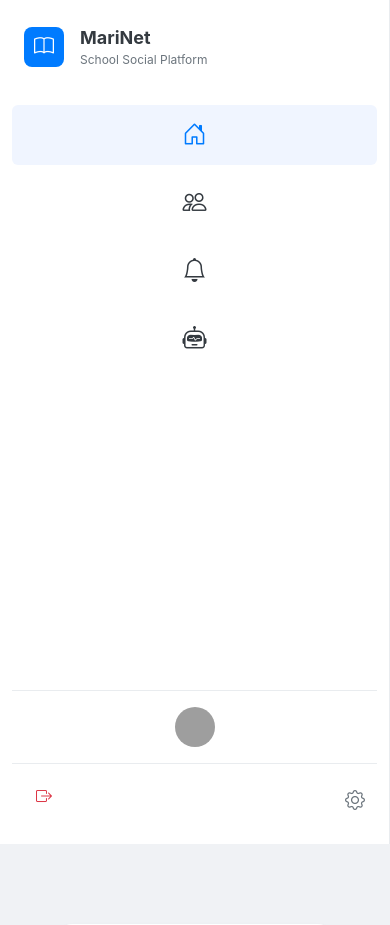
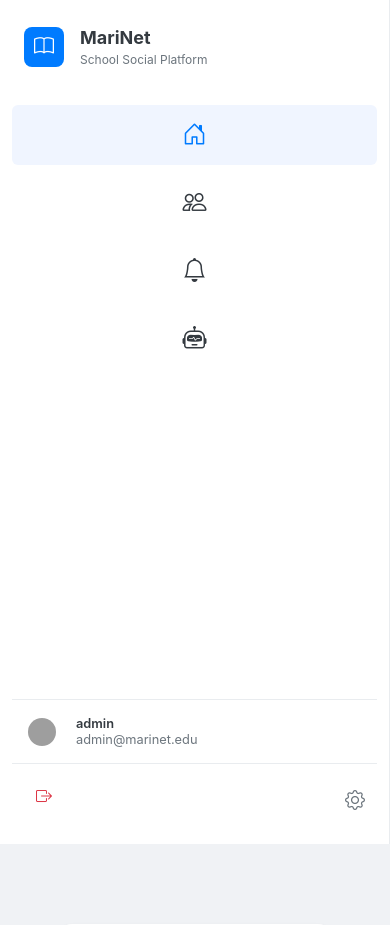
Before and after one commit to Rionte/MariNet, a Flask app: page /feed in a window 390 px wide. Shown: the top 925 px of the page. Run offline with Flask 3, Linux system fonts and the light colour scheme; a user stored in the database is signed in; grey boxes are pictures that could not be loaded.

Commit message:
update email

```diff
--- a/static/css/style.css
+++ b/static/css/style.css
@@ -667,3 +667,48 @@ img.avatar, img.avatar-sm, img.avatar-small, img.profile-avatar {
     max-height: 100%;
     display: block;
 }
+
+.user-profile-link {
+    display: flex;
+    align-items: center;
+    gap: 0.5rem;
+    width: 100%; /* Ensure it fills its container */
+    text-decoration: none;
+  }
+
+  .avatar-sm {
+    width: 32px;
+    height: 32px;
+    object-fit: cover;
+    flex-shrink: 0; /* Prevent the avatar from shrinking */
+  }
+
+  .user-info {
+    display: flex;
+    flex-direction: column;
+    flex: 1;              /* Take all available space */
+    min-width: 0;         /* REQUIRED for text-overflow to work */
+    overflow: hidden;
+  }
+
+  .username,
+  .user-email {
+    white-space: nowrap;
+    overflow: hidden;
+    text-overflow: ellipsis;
+    display: block;
+    font-size: 0.875rem;
+    line-height: 1.2;
+  }
+
+  @media (max-width: 768px) {
+    .avatar-sm {
+      width: 28px;
+      height: 28px;
+    }
+
+    .username,
+    .user-email {
+      font-size: 0.8rem;
+    }
+  }
--- a/templates/base.html
+++ b/templates/base.html
@@ -63,8 +63,8 @@
                         <a href="{{ url_for('profile', user_id=current_user.id) }}" class="user-profile-link">
                             <img src="{{ current_user.avatar_url }}" alt="{{ current_user.username }}" class="avatar-sm rounded-circle">
                             <div class="user-info">
-                                <div class="username">{{ current_user.username }}</div>
-                                <div class="user-email">{{ current_user.email }}</div>
+                                <div class="username" title="{{ current_user.username }}">{{ current_user.username }}</div>
+                                <div class="user-email" title="{{ current_user.email }}">{{ current_user.email }}</div>
                             </div>
                         </a>
                     </div>
```
